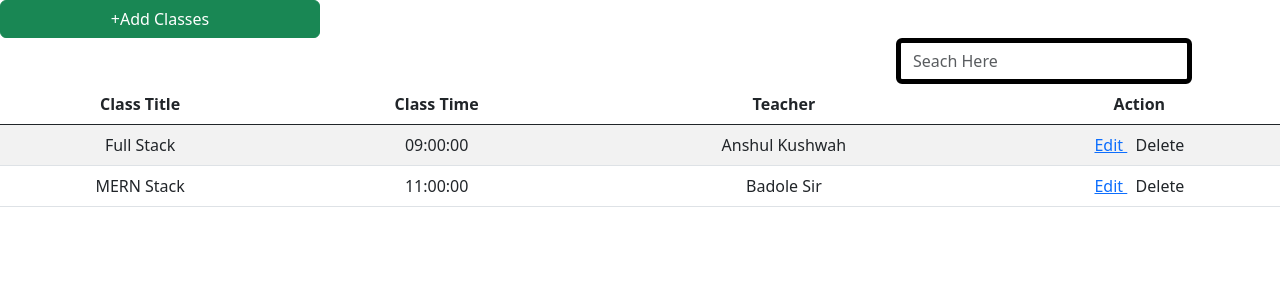
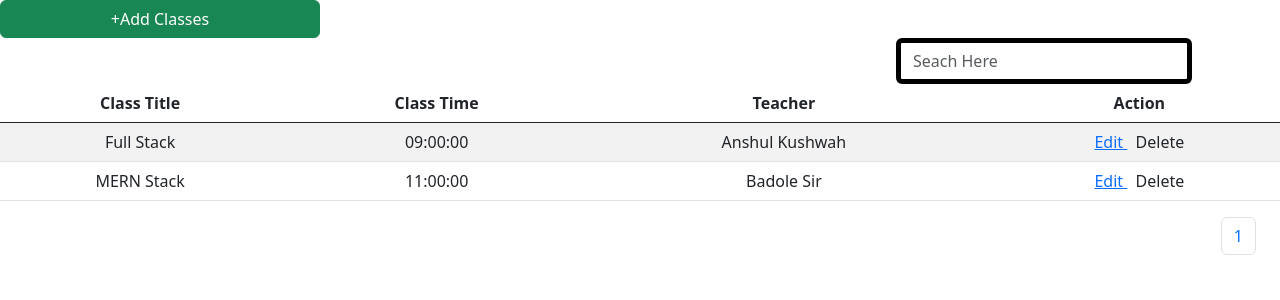
Before and after one commit to parammanikant/examportal, a PHP site: page /exportal/classes.php in a window 1280 px wide. Shown: the part 56-356 px from the top of the page. Run offline with PHP 8.4, Linux system fonts and the light colour scheme; a user stored in the database is signed in; data comes from the database, SQL or seed files in the repository; some libraries are stand-ins or nearby versions.

Commit message:
pagination logic

```diff
--- a/classes.php
+++ b/classes.php
@@ -1,9 +1,35 @@
+<style>
+    .align-right{
+        display: flex;
+        justify-content : right !important;
+        align-items : right !important;
+    }
+</style>
 <?php
 include('header.php');
 include('navbar.php');
 $db = mysqli_connect('localhost','root','','ex_portal');
 
-$result = $db->query("SELECT classes.class_Id,classes.class_name, classes.class_time,teachers.teacher_name from classes INNER JOIN teachers ON teachers.teacher_id = classes.class_teacher WHERE classes.class_status = 1 limit 5");
+if(isset($_REQUEST['pageno'])) {
+    $pageno = $_REQUEST['pageno'];
+}
+
+
+if(empty($pageno)) {
+    $pageno = 0;
+} else {
+    $pageno--;
+}
+
+$ofset = 5 * $pageno;
+
+$result = $db->query("SELECT classes.class_Id,classes.class_name, classes.class_time,teachers.teacher_name from classes INNER JOIN teachers ON teachers.teacher_id = classes.class_teacher WHERE classes.class_status = 1 limit 5 OFFSET $ofset");
+
+$total_record = $db->query("SELECT count(*) as total from classes");
+
+foreach($total_record as $recors){
+    $total_no_record = $recors['total'];
+}
 
 ?>
 
@@ -43,6 +69,24 @@
 
     </table>
 
+    <div class="row ">
+    <nav class="align-right" aria-label="...">
+
+    <?php if(!empty($total_no_record) && $total_no_record > 0) {?>
+  <ul class="pagination">
+    <?php
+
+    $totalpage = ceil($total_no_record / 5);
+
+    for($i=1; $i<=$totalpage; $i++) {?>
+
+    <li class="page-item"><a class="page-link" href="classes.php?pageno=<?php echo $i; ?>"><?php echo $i; ?></a></li>
+    <?php } ?>
+  </ul>
+  <?php } ?>
+</nav>
+    </div>
+
 </div>
 
 <?php
--- a/searchclasses.php
+++ b/searchclasses.php
@@ -4,7 +4,7 @@
 
 $db = mysqli_connect('localhost','root','','ex_portal');
 
-$record = $db->query("SELECT * FROM classes INNER JOIN teachers ON teachers.teacher_id = classes.class_teacher WHERE class_name LIKE '$search%$search'");
+$record = $db->query("SELECT * FROM classes INNER JOIN teachers ON teachers.teacher_id = classes.class_teacher WHERE class_name LIKE '%$search%'");
 
 foreach($record as $data){ ?>
 
```
